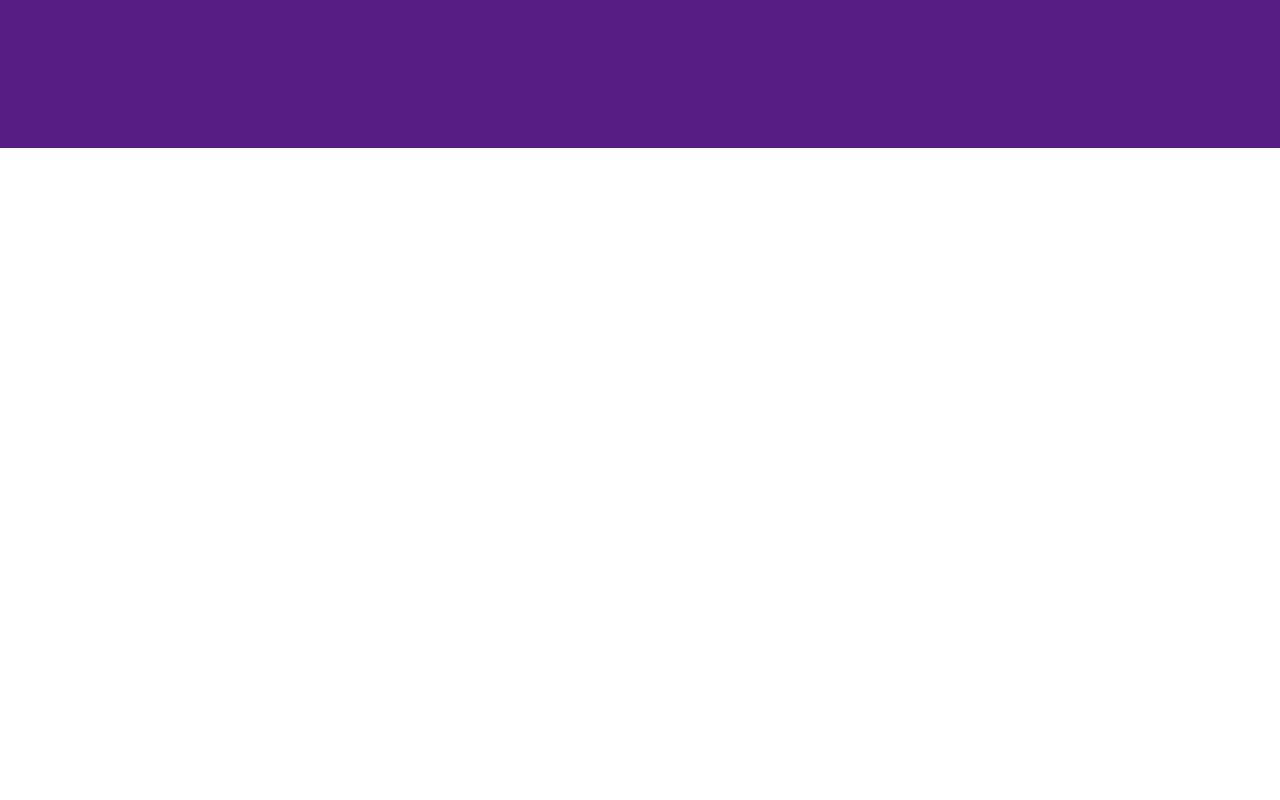
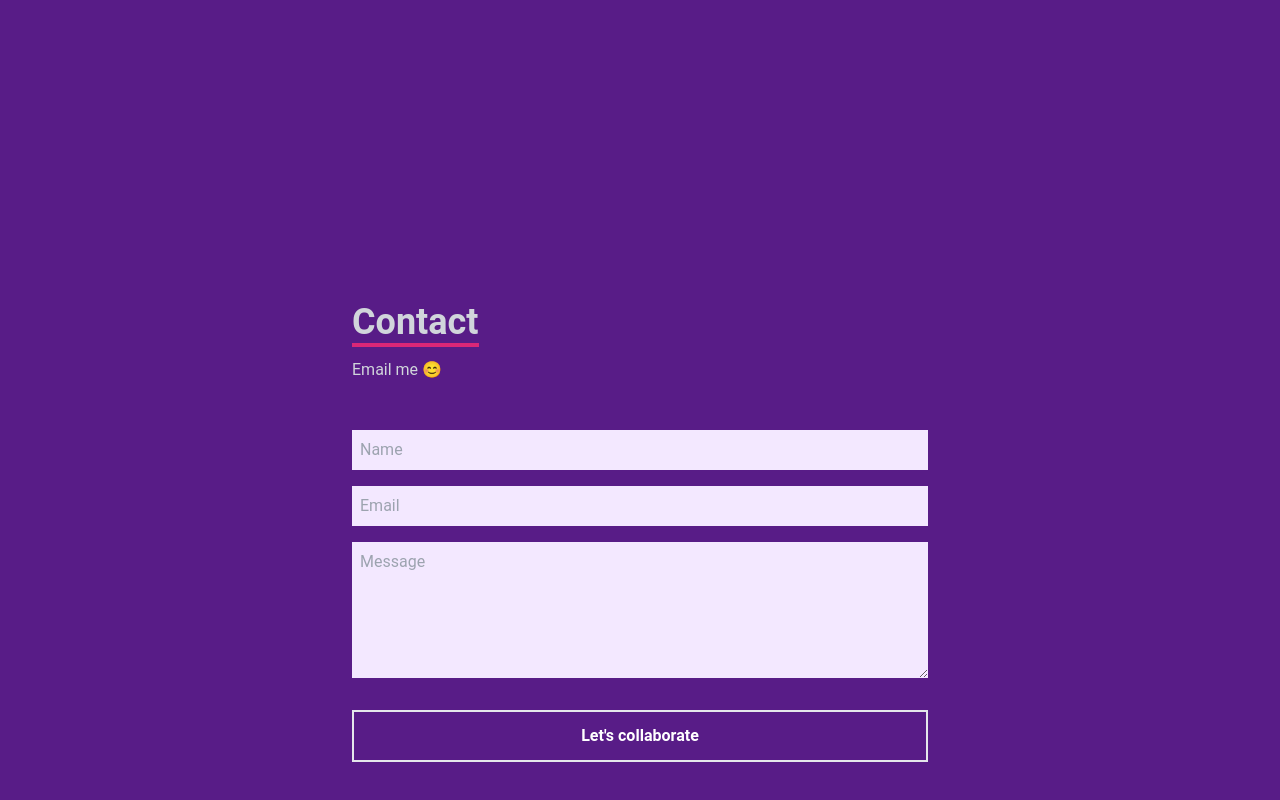
Before and after one commit to annalam91/YAP, a React (Create React App) app: page / in a window 1280 px wide. Shown: the part 2252-3052 px from the top of the page. Before the commit the page ends 2400 px from the top, so only its background shows below. Built offline with nearby package versions, Linux system fonts and the light colour scheme.

Commit message:
Added working contact page

```diff
--- a/src/App.js
+++ b/src/App.js
@@ -1,4 +1,5 @@
 import About from "./components/About";
+import Contact from "./components/Contact";
 import Home from "./components/Home";
 import Navbar from "./components/Navbar";
 import Work from "./components/Work";
@@ -10,6 +11,7 @@
       <Home />
       <About />
       <Work />
+      <Contact />
     </h1>
   );
 }
--- /dev/null
+++ b/src/components/Contact.jsx
@@ -0,0 +1,46 @@
+import React from "react";
+
+const Contact = () => {
+  return (
+    <div
+      name="contact"
+      className="w-full h-screen bg-purple-900 flex justify-center items-center p-4"
+    >
+      <form
+        method="POST"
+        action="https://getform.io/f/f37f0471-bb62-4981-b3e5-0e6ea2b0932a        "
+        className="flex flex-col max-w-xl w-full"
+      >
+        <div className="pb-8">
+          <p className="text-4xl font-bold inline border-b-4 text-gray-300 border-pink-600">
+            Contact
+          </p>
+          <p className="text-gray-300 py-4">Email me &#x1F60A;</p>
+        </div>
+        <input
+          className="p-2 bg-purple-100"
+          type="text"
+          placeholder="Name"
+          name="name"
+        />
+        <input
+          className="my-4 p-2 bg-purple-100"
+          type="email"
+          placeholder="Email"
+          name="email"
+        />
+        <textarea
+          className="p-2 bg-purple-100"
+          rows="5"
+          name="message"
+          placeholder="Message"
+        ></textarea>
+        <button className="text-white border-2 hover:bg-purple-400 hover:border-purple-400 hover:text-slate-800 px-4 py-3 my-8 mx auto flex items-center justify-center font-bold">
+          Let's collaborate
+        </button>
+      </form>
+    </div>
+  );
+};
+
+export default Contact;
```
